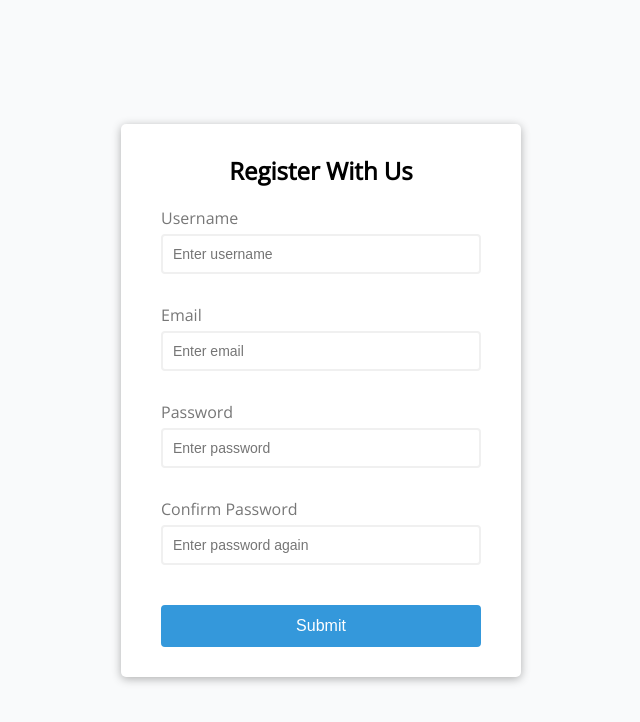
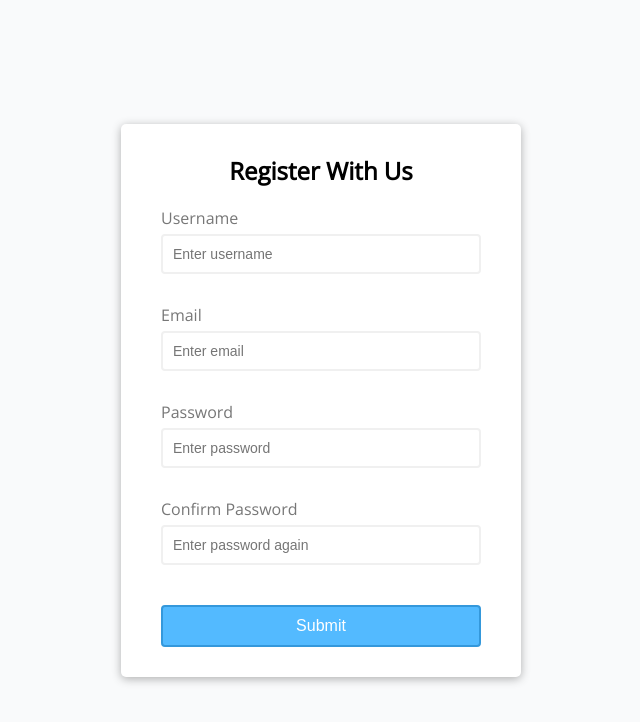
Before and after one commit to Fredrik9400/Form-Validator, a website: page index.html in a window 1280 px wide. In both pictures the pointer is over the button "Submit". Shown: the whole page, without its empty margins (319-959 px from the left). Drawn offline with nearby package versions, Linux system fonts and the light colour scheme.

Commit message:
css change

```diff
--- a/syle.css
+++ b/syle.css
@@ -93,3 +93,8 @@ h2 {
     margin-top: 20px;
     width: 100%;
 }
+
+.form button:hover {
+    background-color: #53baff;
+    transition: all 0.2s ease-out;
+}
```
